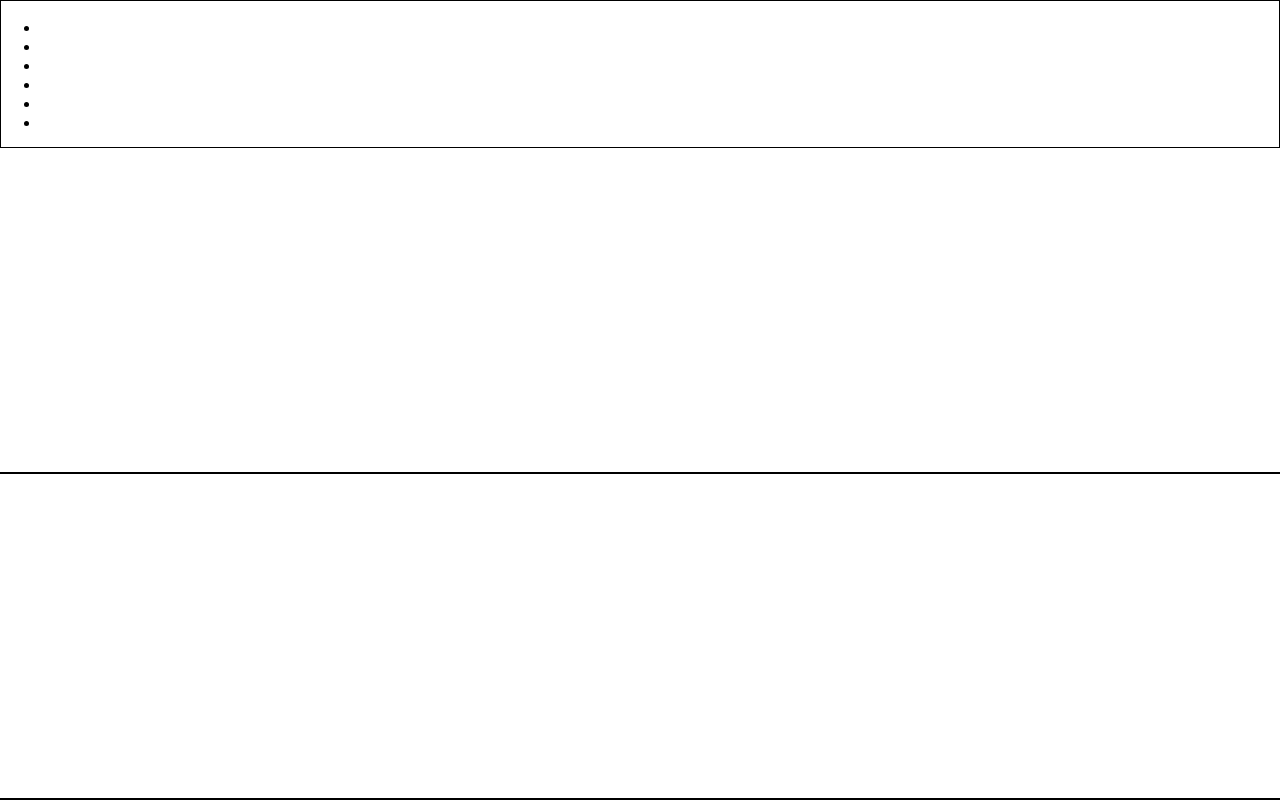
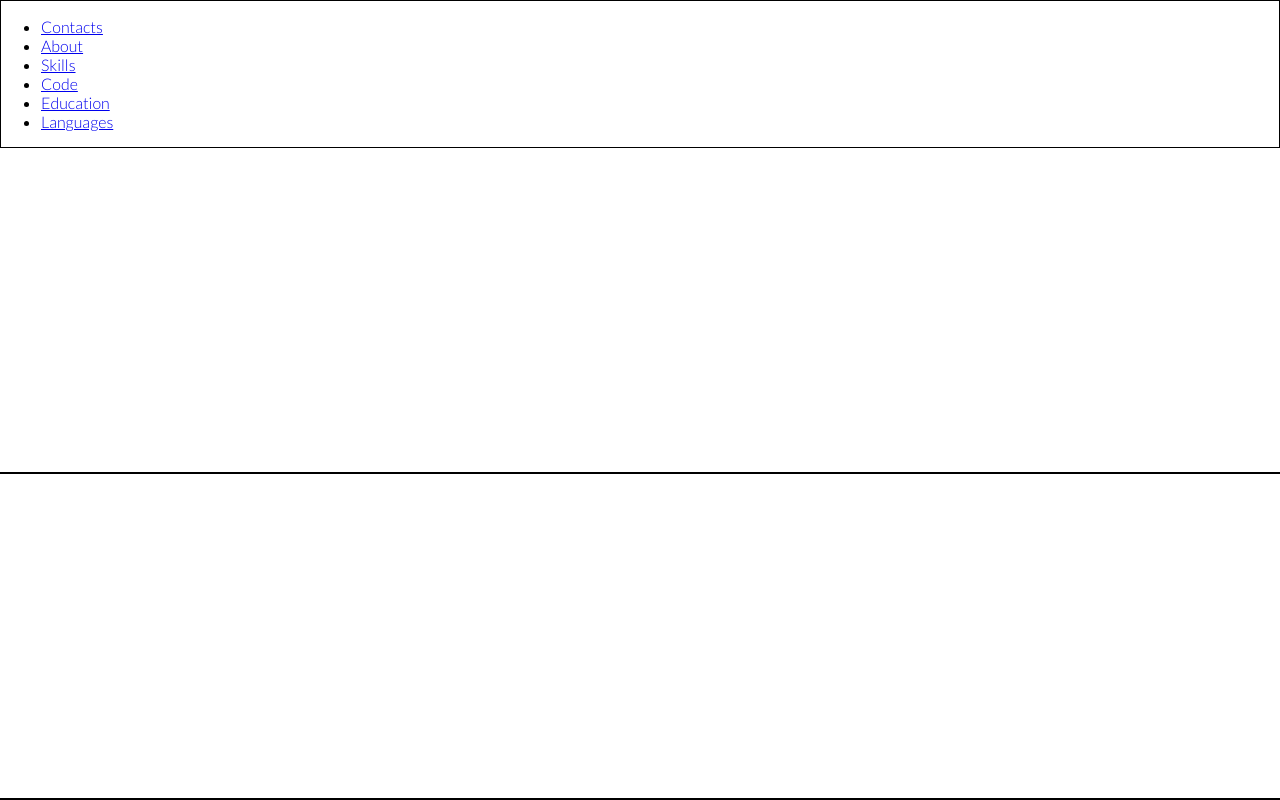
Before and after one commit to evgeny-sivakov/rsschool-cv, a plain HTML site: page index.html in a window 1280 px wide. Drawn offline with Linux system fonts and the light colour scheme.

Commit message:
feat: update index file with navigation

```diff
--- a/index.html
+++ b/index.html
@@ -16,12 +16,12 @@
     <div class="container">
       <nav class="nav">
         <ul class="nav-list">
-          <li class="nav-item"><a href="#" class="nav-link"></a></li>
-          <li class="nav-item"><a href="#" class="nav-link"></a></li>
-          <li class="nav-item"><a href="#" class="nav-link"></a></li>
-          <li class="nav-item"><a href="#" class="nav-link"></a></li>
-          <li class="nav-item"><a href="#" class="nav-link"></a></li>
-          <li class="nav-item"><a href="#" class="nav-link"></a></li>
+          <li class="nav-item"><a href="#contacts" class="nav-link">Contacts</a></li>
+          <li class="nav-item"><a href="#about" class="nav-link">About</a></li>
+          <li class="nav-item"><a href="#skills" class="nav-link">Skills</a></li>
+          <li class="nav-item"><a href="#code" class="nav-link">Code</a></li>
+          <li class="nav-item"><a href="#education" class="nav-link">Education</a></li>
+          <li class="nav-item"><a href="#languages" class="nav-link">Languages</a></li>
         </ul>
       </nav>
     </div>
@@ -29,6 +29,12 @@
 
   <main class="main">
     <div class="container">
+      <section class="section" id="contacts"></section>
+      <section class="section" id="about"></section>
+      <section class="section" id="skills"></section>
+      <section class="section" id="code"></section>
+      <section class="section" id="education"></section>
+      <section class="section" id="languages"></section>
 
     </div>
 
```
